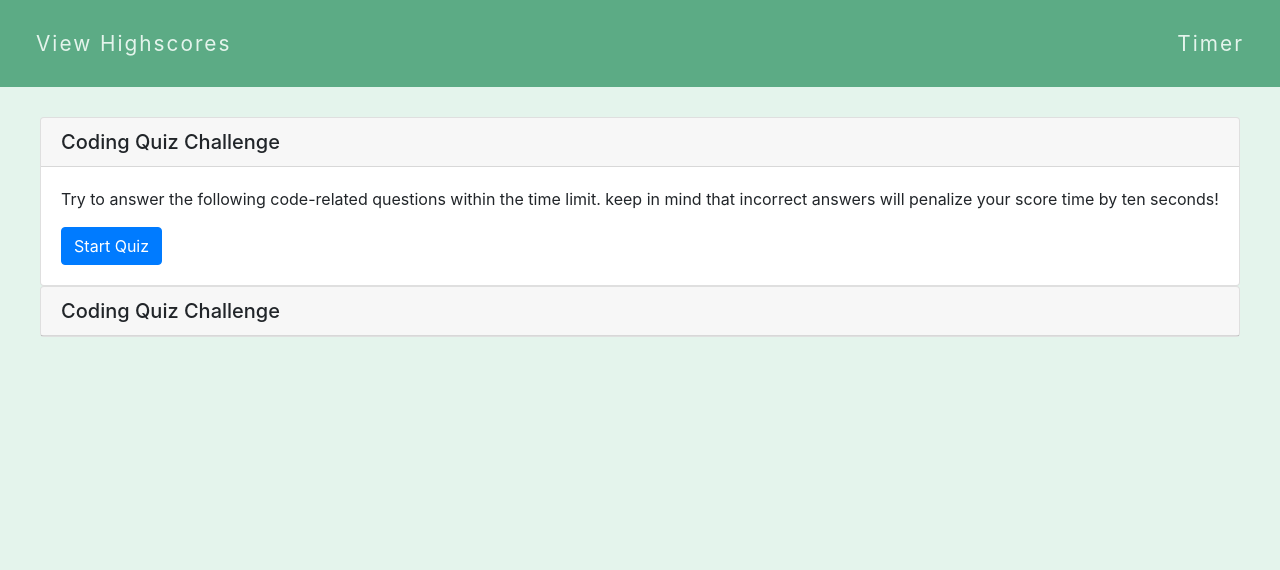
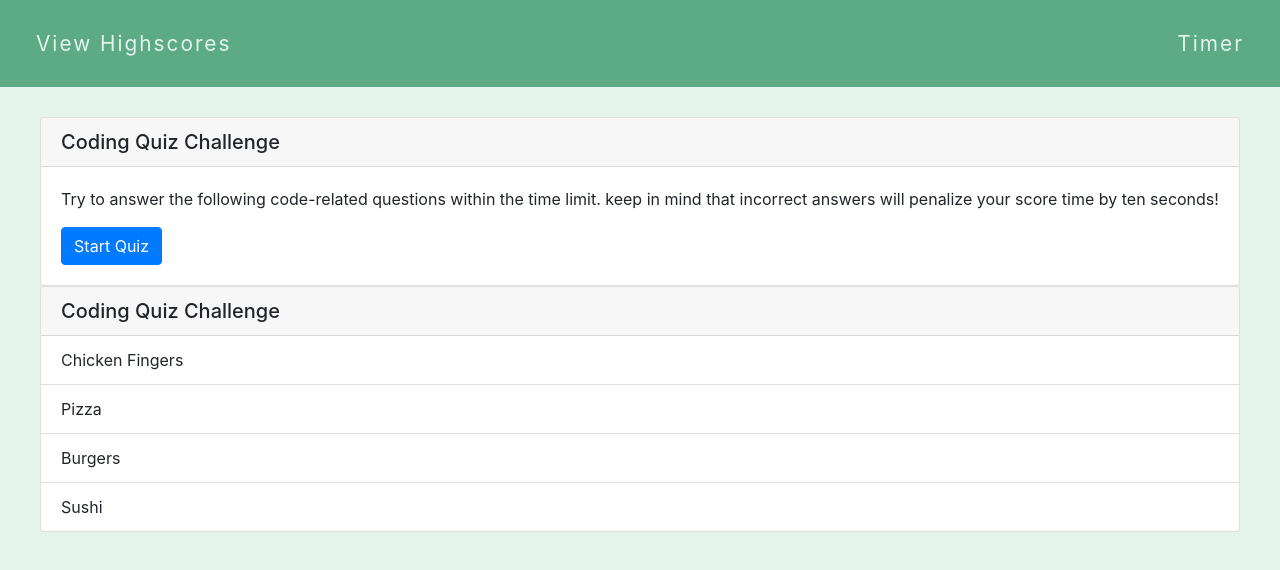
Before and after one commit to dianalynshull/Timed-Quiz, a plain HTML site: page index.html in a window 1280 px wide. Drawn offline with nearby package versions, Linux system fonts and the light colour scheme.

Commit message:
looked at activity 7 from week 4 and used it to add list items to my quiz. Currently does not have applicable data but was using to learn how to apply array data to the quiz

```diff
--- a/script.js
+++ b/script.js
@@ -7,10 +7,28 @@ const startCard = document.getElementById("startCard");
 console.log(startCard);
 const quizCard = document.getElementById("quizCard");
 console.log(quizCard);
-// Create a variable that will create li items to then insert question data into
+let li1 = document.createElement("li");
+let li2 = document.createElement("li");
+let li3 = document.createElement("li");
+let li4 = document.createElement("li");
 
+// Store our li elements in a variable
+let listItems = document.getElementsByTagName("li");
 
+li1.textContent = "Chicken Fingers";
+li2.textContent = "Pizza";
+li3.textContent = "Burgers";
+li4.textContent = "Sushi";
 
+choices.appendChild(li1);
+choices.appendChild(li2);
+choices.appendChild(li3);
+choices.appendChild(li4);
+
+listItems[0].setAttribute("class", "list-group-item");
+listItems[1].setAttribute("class", "list-group-item");
+listItems[2].setAttribute("class", "list-group-item");
+listItems[3].setAttribute("class", "list-group-item");
 
 let questions = [
     {
@@ -47,6 +65,10 @@ let questions = [
 
 console.log(questions);
 
+// ***** Event Listeners ****
+
+
+// ***** Functions *****
 // When I click on "Start quiz" I will see the first question and the timer will begin
 
 startQuiz.addEventListener("click", function() {
--- a/style.css
+++ b/style.css
@@ -31,6 +31,10 @@ body {
     justify-content: center;
 }
 
+li {
+    list-style-type: none;
+}
+
 li:hover {
     font-weight: bold;
     transition: 0.2s;
```
